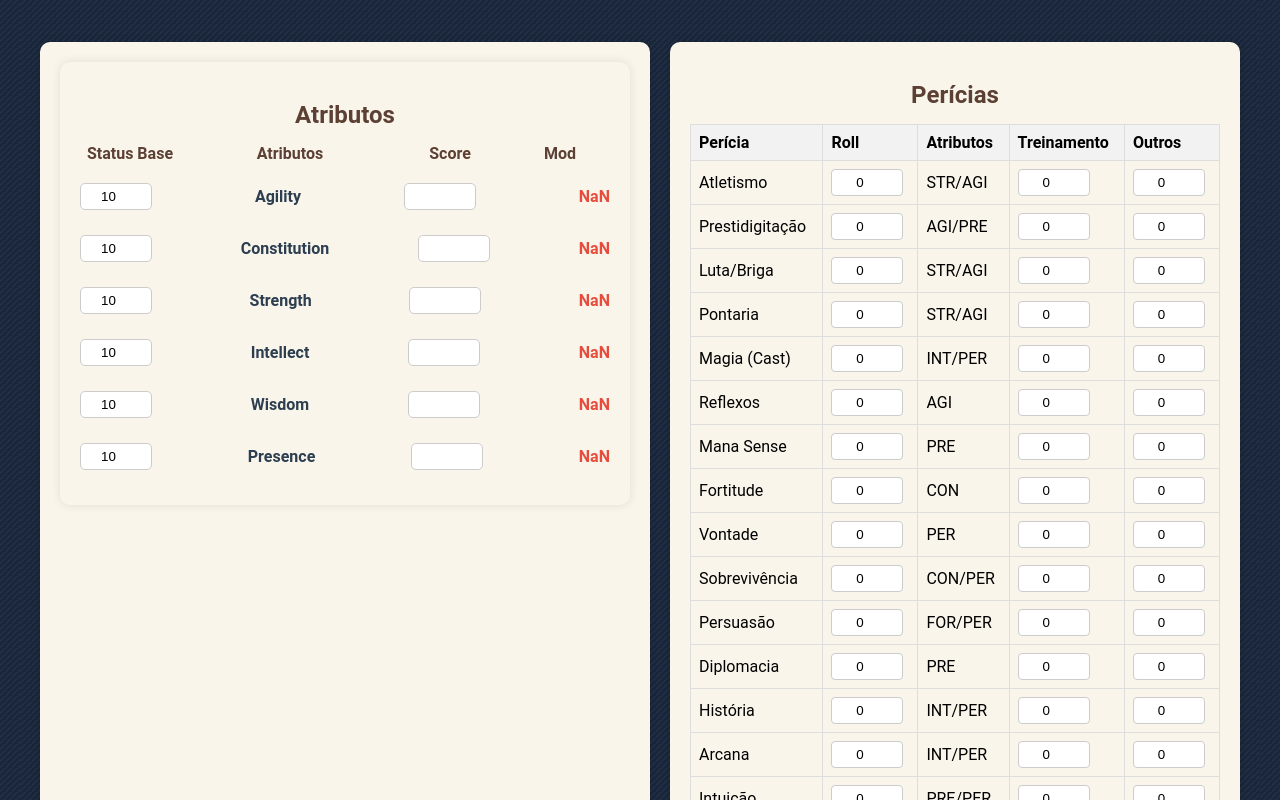
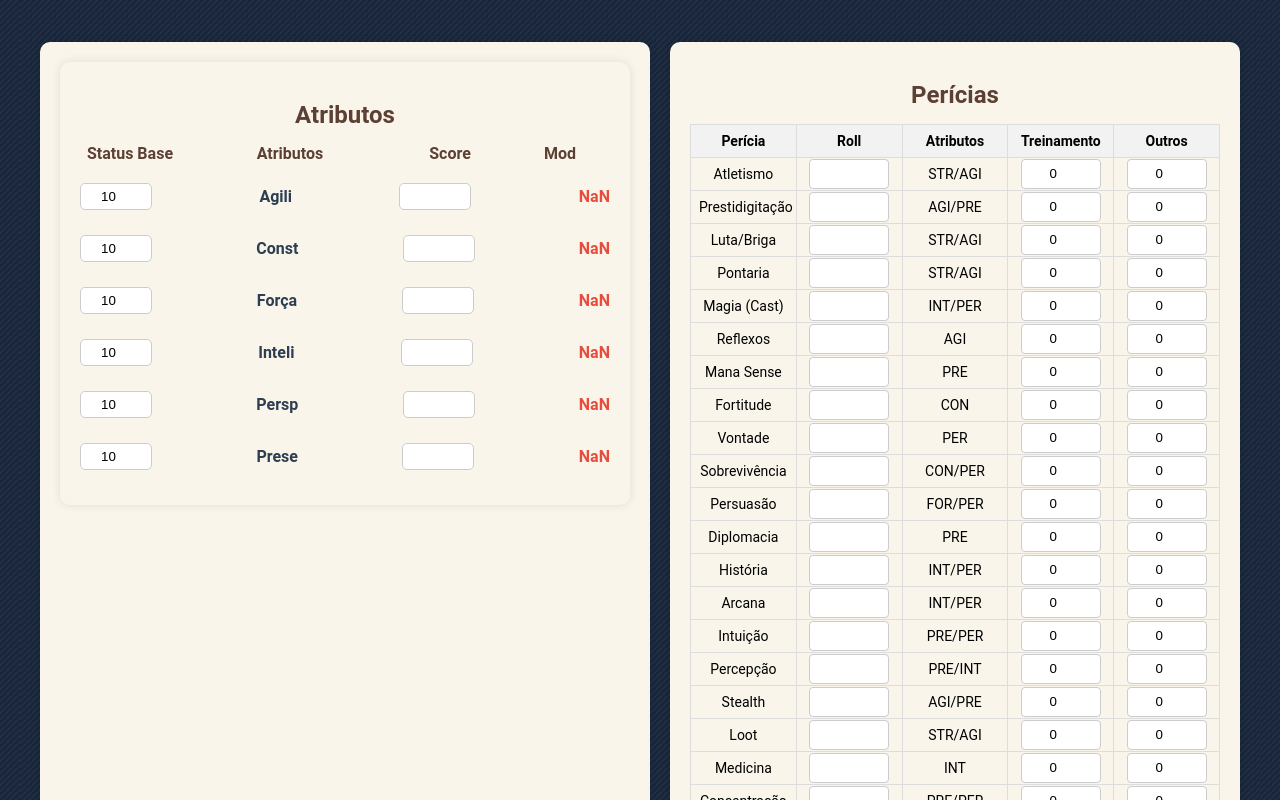
Before and after one commit to jefersonmarciano/ficha, a React (Create React App) app: page / in a window 1280 px wide. Shown: the part 900-1700 px from the top of the page. Built offline with nearby package versions, Linux system fonts and the light colour scheme.

Commit message:
atualizações

```diff
--- a/src/App.css
+++ b/src/App.css
@@ -286,6 +286,8 @@ header h1 {
 .resource-bar h3 {
   color: #5c4033;
   margin-bottom: 5px;
+  min-width: 60px!important;
+  text-align: left;
 }
 
 .resource-inputs {
--- a/src/App.js
+++ b/src/App.js
@@ -16,15 +16,36 @@ import MagicTablePopupCiclo2Fisico from './components/tabelas de magias/MagicTab
 import MagicTablePopupCiclo2Magico from './components/tabelas de magias/MagicTablePopupCiclo2Magico';
 import './App.css';
 import backpackImage from './bags.png';
-import { GiMagicBroom } from "react-icons/gi";
-import { GiMagicAxe } from "react-icons/gi";
-import { GiMagickTrick } from "react-icons/gi";
+import { GiMagicBroom, GiMagicAxe, GiMagickTrick } from "react-icons/gi";
 
 import magiasData from './data/magias.json';
 
+const initialSkills = {
+  'Atletismo': { roll: 0, trained: 0, others: 0 },
+  'Prestidigitação': { roll: 0, trained: 0, others: 0 },
+  'Luta/Briga': { roll: 0, trained: 0, others: 0 },
+  'Pontaria': { roll: 0, trained: 0, others: 0 },
+  'Magia (Cast)': { roll: 0, trained: 0, others: 0 },
+  'Reflexos': { roll: 0, trained: 0, others: 0 },
+  'Mana Sense': { roll: 0, trained: 0, others: 0 },
+  'Fortitude': { roll: 0, trained: 0, others: 0 },
+  'Vontade': { roll: 0, trained: 0, others: 0 },
+  'Sobrevivência': { roll: 0, trained: 0, others: 0 },
+  'Persuasão': { roll: 0, trained: 0, others: 0 },
+  'Diplomacia': { roll: 0, trained: 0, others: 0 },
+  'História': { roll: 0, trained: 0, others: 0 },
+  'Arcana': { roll: 0, trained: 0, others: 0 },
+  'Intuição': { roll: 0, trained: 0, others: 0 },
+  'Percepção': { roll: 0, trained: 0, others: 0 },
+  'Stealth': { roll: 0, trained: 0, others: 0 },
+  'Loot': { roll: 0, trained: 0, others: 0 },
+  'Medicina': { roll: 0, trained: 0, others: 0 },
+  'Concentração': { roll: 0, trained: 0, others: 0 }
+};
+
 function App() {
   const [character, setCharacter] = useState({
-    // ... (outros estados permanecem os mesmos)
+    // ... outros estados permanecem os mesmos
     additionalInfo: {
       ca: { base: 0, total: 0 },
       rd: { base: 0, total: 0 },
@@ -38,19 +59,19 @@ function App() {
     level: 1,
     profileImage: '',
     stats: {
-      agility: { base: 10, mod: 0 },
-      constitution: { base: 10, mod: 0 },
-      strength: { base: 10, mod: 0 },
-      intellect: { base: 10, mod: 0 },
-      wisdom: { base: 10, mod: 0 },
-      presence: { base: 10, mod: 0 },
+      agili: { base: 10, mod: 0 },
+      const: { base: 10, mod: 0 },
+      força: { base: 10, mod: 0 },
+      inteli: { base: 10, mod: 0 },
+      persp: { base: 10, mod: 0 },
+      prese: { base: 10, mod: 0 },
     },
     resources: {
-      health: { max: 100, current: 100 },
-      mana: { max: 100, current: 100 },
-      stamina: { max: 100, current: 100 },
+      Vida: { max: 100, current: 100 },
+      Mana: { max: 100, current: 100 },
+      Estam: { max: 100, current: 100 }
     },
-    skills: [], // Adicionado estado inicial para skills
+    skills: initialSkills,
     weapons: [
       { weaponType: '', name: '', attack: '', attackType: '' },
       { weaponType: '', name: '', attack: '', attackType: '' },
--- a/src/components/SkillTable.css
+++ b/src/components/SkillTable.css
@@ -14,12 +14,15 @@
 .skill-table table {
     width: 100%;
     border-collapse: collapse;
+    table-layout: fixed; /* Garante que as colunas tenham larguras fixas */
 }
 
 .skill-table th, .skill-table td {
     padding: 8px;
     border: 1px solid #ddd;
-    text-align: left;
+    text-align: center; /* Centraliza os textos */
+    vertical-align: middle; /* Alinhamento vertical consistente */
+    font-size: 14px;
 }
 
 .skill-table th {
@@ -28,13 +31,38 @@
 }
 
 .skill-table .skill-input {
-    width: 60px; /* Ajuste a largura conforme necessário */
+    width: 80px; /* Aumentei um pouco para acomodar texto */
     padding: 5px;
     border: 1px solid #ccc;
     border-radius: 4px;
-    text-align: center;
+    text-align: center; /* Centraliza o texto dentro do input */
+    box-sizing: border-box; /* Garante que o padding e border sejam incluídos na largura total */
+    margin: 0; /* Remove margens que podem afetar o alinhamento */
+    height: 30px; /* Define uma altura consistente para todos os inputs */
+    line-height: 30px; /* Alinha verticalmente o texto */
 }
 
+.skill-table th:nth-child(2),
+.skill-table th:nth-child(4),
+.skill-table th:nth-child(5) {
+    text-align: center; /* Centraliza os cabeçalhos das colunas de score */
+}
+
+.skill-table td:nth-child(2),
+.skill-table td:nth-child(4),
+.skill-table td:nth-child(5) {
+    text-align: center; /* Centraliza os dados das colunas de score */
+    padding: 0; /* Remove padding para melhor alinhamento dos inputs */
+}
+
+.skill-table td:nth-child(2) .skill-input,
+.skill-table td:nth-child(4) .skill-input,
+.skill-table td:nth-child(5) .skill-input {
+    display: inline-block;
+    vertical-align: middle; /* Garante que os inputs estejam centralizados verticalmente */
+}
+
+/* Responsividade */
 @media (max-width: 360px) {
     .skill-table {
         overflow-x: auto;
@@ -44,8 +72,10 @@
         font-size: 12px;
     }
 
-    .skill-input {
-      width: 30px;
+    .skill-table .skill-input {
+        width: 60px; /* Ajustado para telas menores */
+        height: 25px;
+        line-height: 25px;
     }
 }
 
--- a/src/components/SkillTable.js
+++ b/src/components/SkillTable.js
@@ -2,10 +2,26 @@ import React from 'react';
 import './SkillTable.css';
 
 const skills = [
-  'Atletismo', 'Prestidigitação', 'Luta/Briga', 'Pontaria', 'Magia (Cast)',
-  'Reflexos', 'Mana Sense', 'Fortitude', 'Vontade', 'Sobrevivência',
-  'Persuasão', 'Diplomacia', 'História', 'Arcana', 'Intuição',
-  'Percepção', 'Stealth', 'Loot', 'Medicina', 'Concentração'
+  { fullName: 'Atletismo' },
+  { fullName: 'Prestidigitação' },
+  { fullName: 'Luta/Briga' },
+  { fullName: 'Pontaria' },
+  { fullName: 'Magia (Cast)' },
+  { fullName: 'Reflexos' },
+  { fullName: 'Mana Sense' },
+  { fullName: 'Fortitude' },
+  { fullName: 'Vontade' },
+  { fullName: 'Sobrevivência' },
+  { fullName: 'Persuasão' },
+  { fullName: 'Diplomacia' },
+  { fullName: 'História' },
+  { fullName: 'Arcana' },
+  { fullName: 'Intuição' },
+  { fullName: 'Percepção' },
+  { fullName: 'Stealth' },
+  { fullName: 'Loot' },
+  { fullName: 'Medicina' },
+  { fullName: 'Concentração' }
 ];
 
 const attributes = [
@@ -14,14 +30,14 @@ const attributes = [
 ];
 
 function SkillTable({ character, setCharacter }) {
-  const handleSkillChange = (skill, field, value) => {
+  const handleSkillChange = (skillName, field, value) => {
     setCharacter(prev => ({
       ...prev,
       skills: {
         ...prev.skills,
-        [skill]: {
-          ...prev.skills[skill],
-          [field]: field === 'roll' ? parseInt(value) || 0 : value
+        [skillName]: {
+          ...prev.skills[skillName],
+          [field]: field === 'roll' ? value : parseInt(value) || 0
         }
       }
     }));
@@ -42,14 +58,14 @@ function SkillTable({ character, setCharacter }) {
         </thead>
         <tbody>
           {skills.map((skill, index) => (
-            <tr key={skill}>
-              <td>{skill}</td>
+            <tr key={skill.fullName}>
+              <td>{skill.fullName}</td>
               <td>
                 <input
-                  type="number"
+                  type="text"
                   className="skill-input"
-                  value={character.skills[skill]?.roll || 0}
-                  onChange={(e) => handleSkillChange(skill, 'roll', e.target.value)}
+                  value={character.skills[skill.fullName]?.roll || ''}
+                  onChange={(e) => handleSkillChange(skill.fullName, 'roll', e.target.value)}
                 />
               </td>
               <td>
@@ -59,16 +75,16 @@ function SkillTable({ character, setCharacter }) {
                 <input
                   type="number"
                   className="skill-input"
-                  value={character.skills[skill]?.trained || 0}
-                  onChange={(e) => handleSkillChange(skill, 'trained', e.target.value)}
+                  value={character.skills[skill.fullName]?.trained || 0}
+                  onChange={(e) => handleSkillChange(skill.fullName, 'trained', e.target.value)}
                 />
               </td>
               <td>
                 <input
                   type="number"
                   className="skill-input"
-                  value={character.skills[skill]?.others || 0}
-                  onChange={(e) => handleSkillChange(skill, 'others', e.target.value)}
+                  value={character.skills[skill.fullName]?.others || 0}
+                  onChange={(e) => handleSkillChange(skill.fullName, 'others', e.target.value)}
                 />
               </td>
             </tr>
--- a/src/components/pupop/backpacks/Backpack.css
+++ b/src/components/pupop/backpacks/Backpack.css
@@ -135,7 +135,6 @@
     border-color: #007bff;
 }
 
-@media (max-width: 360px) {
   .backpack-popup {
     width: 90%;
     padding: 10px;
@@ -156,7 +155,13 @@
   .money-section {
     flex-direction: column;
   }
-}
+  @media  (max-width: 1000px) {
+    .backpack-popup {
+      width: 90%;
+      padding: 10px;
+    }
+
+  }
 
 @media (max-width: 750px) {
   .table-container {
--- a/src/components/stats life/ResourceBars.js
+++ b/src/components/stats life/ResourceBars.js
@@ -21,9 +21,9 @@ function ResourceBars({ resources, setCharacter }) {
 
   const getBarColor = (resource) => {
     switch (resource) {
-      case 'health': return '#e74c3c';
-      case 'mana': return '#3498db';
-      case 'stamina': return '#f1c40f';
+      case 'Vida': return '#e74c3c';
+      case 'Mana': return '#3498db';
+      case 'Estam': return '#f1c40f';
       default: return '#95a5a6';
     }
   };
--- a/src/components/stats/Stats.js
+++ b/src/components/stats/Stats.js
@@ -20,8 +20,8 @@ function Stats({ stats, setCharacter }) {
   };
 
   const statNames = [
-    'Agility', 'Constitution', 'Strength',
-    'Intellect', 'Wisdom', 'Presence'
+    'Agili', 'Const', 'Força',
+    'Inteli', 'Persp', 'Prese'
   ];
 
   return (
```
Lines whose indentation alone changed are shown as unchanged.
